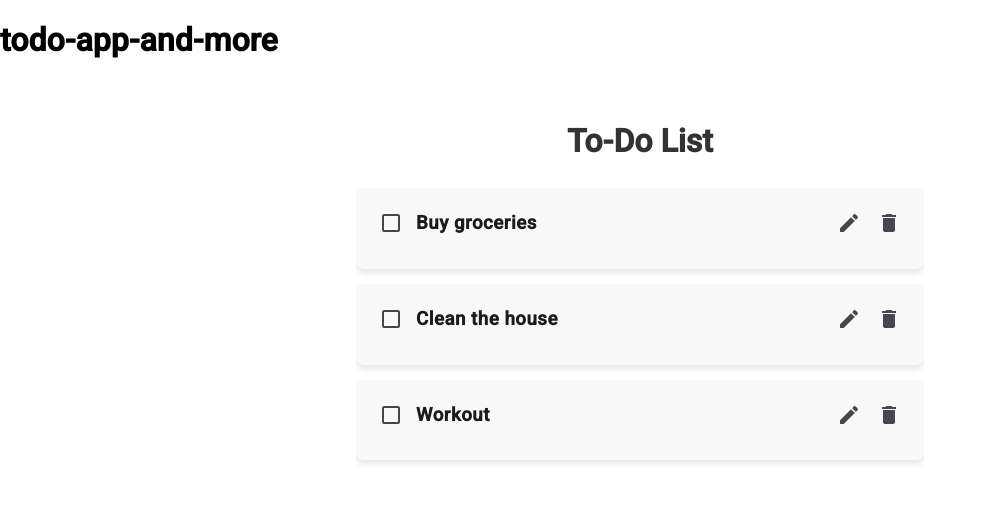
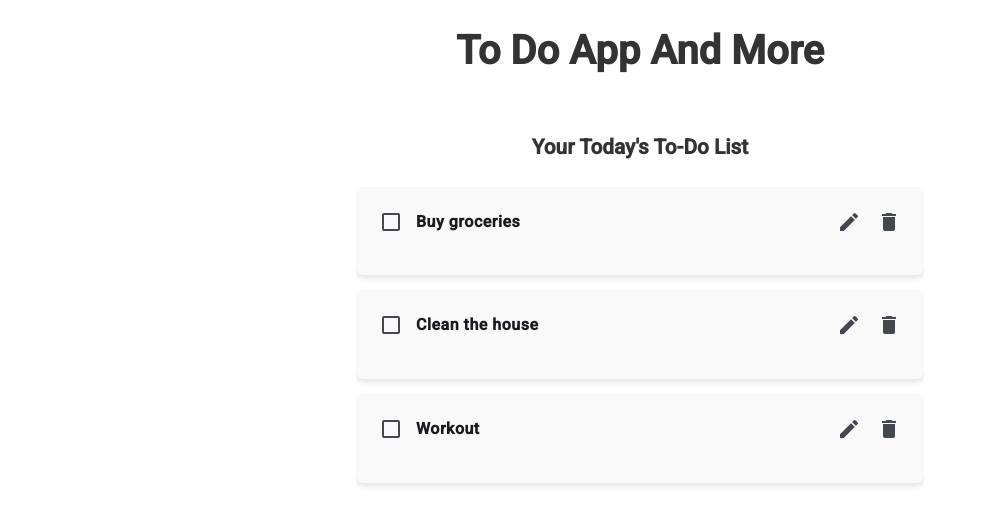
Before and after one commit to Nancy214/ToDo-App-And-More, an Angular app: page / in a window 1280 px wide. Shown: the top 526 px of the page, without its empty margins (0-987 px from the left). Built offline with nearby package versions, Linux system fonts and the light colour scheme.

Commit message:
basic styling adjustments

```diff
--- a/src/app/app.component.scss
+++ b/src/app/app.component.scss
@@ -0,0 +1,6 @@
+h1 {
+  font-size: 2.5rem;
+  text-align: center;
+  margin-bottom: 20px;
+  color: #333;
+}
--- a/src/app/app.component.ts
+++ b/src/app/app.component.ts
@@ -9,5 +9,5 @@ import { TodoListComponent } from './todo-list/todo-list.component';
   styleUrl: './app.component.scss',
 })
 export class AppComponent {
-  title = 'todo-app-and-more';
+  title = 'To Do App And More';
 }
--- a/src/app/todo-list/todo-list.component.html
+++ b/src/app/todo-list/todo-list.component.html
@@ -1,5 +1,5 @@
 <div class="container">
-  <h1>To-Do List</h1>
+  <h3>Your Today's To-Do List</h3>
 
   <mat-list>
     <mat-list-item *ngFor="let todo of todos" style="height: auto">
@@ -11,7 +11,7 @@
         >
         </mat-checkbox>
         <div *ngIf="editingToDoId !== todo.id" class="todo-view">
-          <h3>{{ todo.title }}</h3>
+          <h5>{{ todo.title }}</h5>
           <div class="actions">
             <button
               mat-icon-button
--- a/src/app/todo-list/todo-list.component.scss
+++ b/src/app/todo-list/todo-list.component.scss
@@ -3,8 +3,8 @@
   margin: 20px auto;
   padding: 20px;
 }
-h1 {
-  font-size: 2rem;
+h3 {
+  font-size: 1.3rem;
   text-align: center;
   margin-bottom: 20px;
   color: #333;
@@ -33,7 +33,8 @@ mat-checkbox {
   display: contents;
 }
 
-.todo-view h3 {
+.todo-view h5 {
+  font-size: 1rem;
   margin-top: 8px;
 }
 
```
